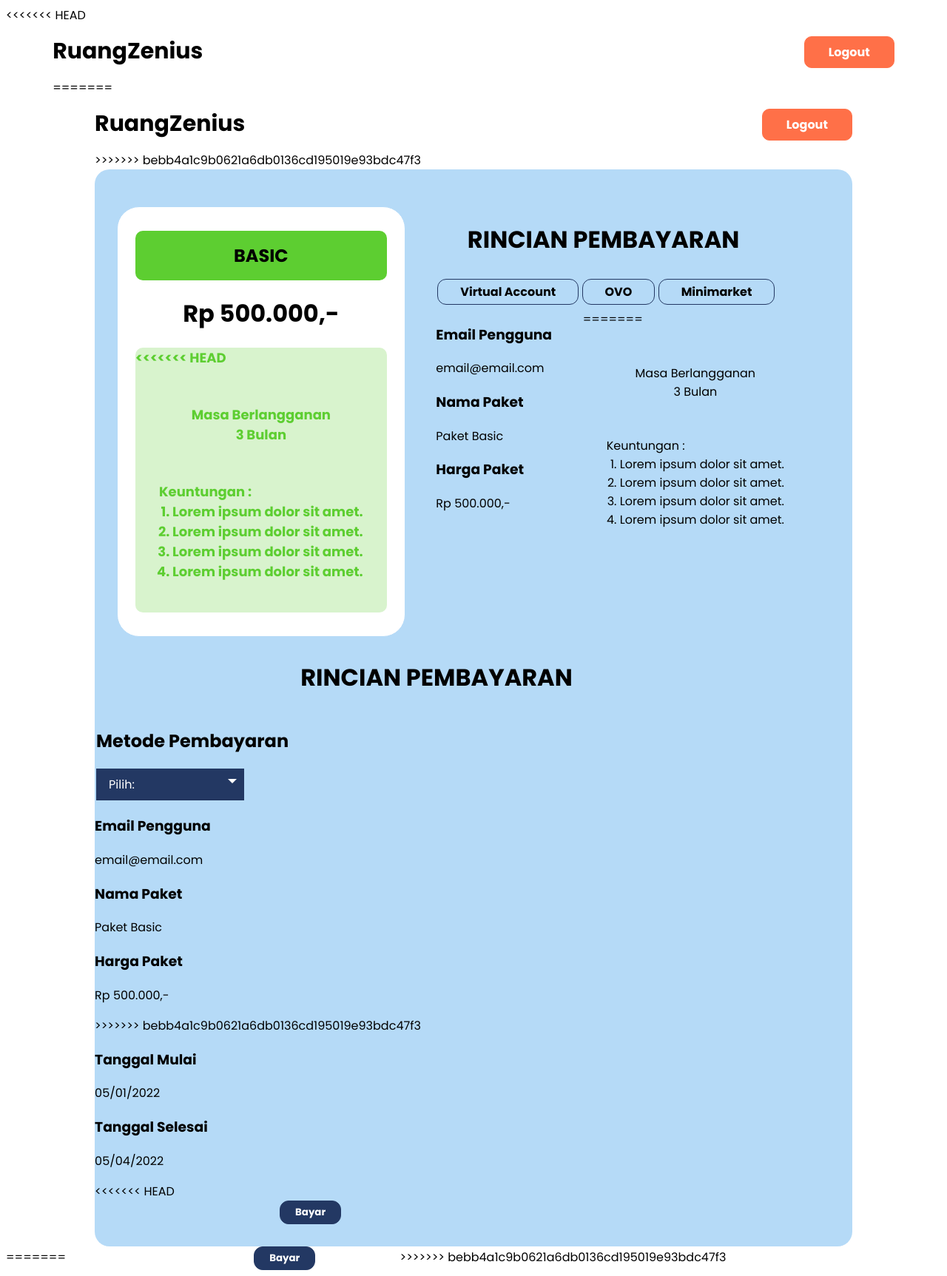
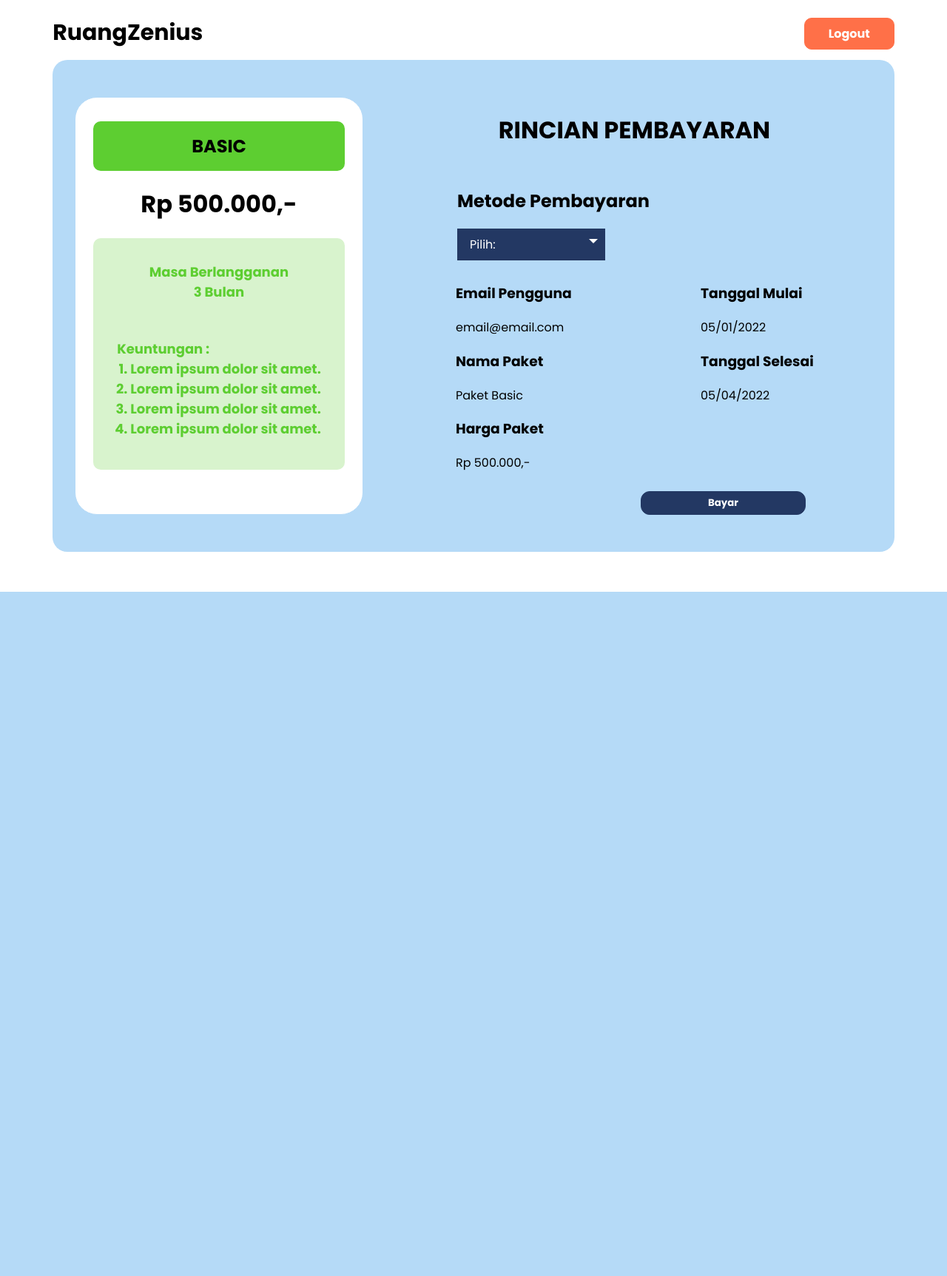
Before and after one commit to ZhafranR/Tugas-Besar-Web, a PHP site: page /pembayaran-basic.php in a window 1280 px wide. Shown: the whole page at 74% size. After the commit the page ends 800 px from the top, so only its background shows below. Run offline with PHP 8.4, Linux system fonts and the light colour scheme; some libraries are stand-ins or nearby versions.

Commit message:
Back-end Pembayaran basic rev

```diff
--- a/pembayaran-basic.php
+++ b/pembayaran-basic.php
@@ -1,41 +1,5 @@
 <!DOCTYPE html>
 <html lang="en">
-<<<<<<< HEAD
-
-<head>
-    <meta charset="UTF-8" />
-    <meta http-equiv="X-UA-Compatible" content="IE=edge" />
-    <meta name="viewport" content="width=device-width, initial-scale=1.0" />
-    <!-- CSS -->
-    <link rel="stylesheet" href="assets/css/style_pembayaran.css" />
-    <!-- Font -->
-    <link rel="preconnect" href="https://fonts.googleapis.com" />
-    <link rel="preconnect" href="https://fonts.gstatic.com" crossorigin />
-    <link href="https://fonts.googleapis.com/css2?family=Poppins:ital,wght@0,100;0,200;0,300;0,400;0,500;0,600;0,700;0,800;0,900;1,100;1,200;1,300;1,400;1,500;1,600;1,700;1,800;1,900&display=swap" rel="stylesheet" />
-    <title>Pembayaran</title>
-</head>
-
-<body>
-    <!-- navbar -->
-    <nav class="navbar">
-        <div class="container">
-            <div class="topnav" id="myTopnav">
-                <a class="navbar-title" href="index.html"> RuangZenius </a>
-                <ul class="navbar-nav ms-auto" style="float: right">
-                    <li class="nav-item">
-                        <a class="nav-link btn btn-primary btn-navbar" href="index.html">Logout</a>
-                    </li>
-                </ul>
-                <a href="javascript:void(0);" class="icon" onclick="myFunction()">
-                    <i class="fa fa-bars"></i>
-                </a>
-            </div>
-        </div>
-    </nav>
-    <!-- end of navbar -->
-    <!--content-->
-    <div class="container mt-4">
-=======
   <head>
     <meta charset="UTF-8" />
     <meta http-equiv="X-UA-Compatible" content="IE=edge" />
@@ -246,121 +210,11 @@
     margin-left: 250px;
     margin-right: 110px;
 }
-
-
-    </style>
-
-    <!-- Font -->
-    <link rel="preconnect" href="https://fonts.googleapis.com" />
-    <link rel="preconnect" href="https://fonts.gstatic.com" crossorigin />
-    <link
-      href="https://fonts.googleapis.com/css2?family=Poppins:ital,wght@0,100;0,200;0,300;0,400;0,500;0,600;0,700;0,800;0,900;1,100;1,200;1,300;1,400;1,500;1,600;1,700;1,800;1,900&display=swap"
-      rel="stylesheet"
-    />
-    <title>Pembayaran</title>
-</head>
-<body>
-     <!-- navbar -->
-     <nav class="navbar">
-        <div class="container">
-          <div class="topnav" id="myTopnav">
-            <a class="navbar-title" href="index.html"> RuangZenius </a>
-            <ul class="navbar-nav ms-auto" style="float: right">
-              <li class="nav-item">
-                <a class="nav-link btn btn-primary btn-navbar" href="index.html">Logout</a>
-              </li>
-            </ul>
-            <a href="javascript:void(0);" class="icon" onclick="myFunction()">
-              <i class="fa fa-bars"></i>
-            </a>
-          </div>
-        </div>
-      </nav>
-      <!-- end of navbar -->
-
-      <!--content-->
-      <div class="container mt-4">
->>>>>>> bebb4a1c9b0621a6db0136cd195019e93bdc47f3
-        <div class="row" style="align-content: space-between; gap: 48px;">
-            <div class="parent">
-                <div class="card">
-                    <div id="basic" class="col colborder">
-                        <h2 class="basic-header">BASIC</h2>
-                        <h1 class="basic-price">Rp 500.000,-</h1>
-                        <div class="basic-border">
-<<<<<<< HEAD
-                            <p class="basic-text">Masa Berlangganan<br>3 Bulan</p>
-                            <div class="basic-textin">
-                                <p class="basic-profit">Keuntungan : </p>
-                                <ol class="basic-list">
-                                    <li>
-                                        Lorem ipsum dolor sit amet.
-                                    </li>
-                                    <li>
-                                        Lorem ipsum dolor sit amet.
-                                    </li>
-                                    <li>
-                                        Lorem ipsum dolor sit amet.
-                                    </li>
-                                    <li>
-                                        Lorem ipsum dolor sit amet.
-                                    </li>
-                                </ol>
-                            </div>
-                        </div>
-                    </div>
-                    <!--Judul-->
-                    <div class="title">
-                        <h1>RINCIAN PEMBAYARAN</h1>
-                    </div>
-                    <div class="payment-method">
-                        <a class="pm-button" href="Pembayaran/pembayaran-credit-card.html">Virtual Account</a>
-                        <a class="pm-button" href="Pembayaran/pembayaran-ovo.html">OVO</a></li>
-                        <a class="pm-button" href="Pembayaran/pembayaran-minimarket.html">Minimarket</a>
-                    </div>
-                    <div class="form-left">
-                        <h3 class="form-text">Email Pengguna</h3>
-                        <p class="f-email" name="email">email@email.com</p>
-                        <h3 class="form-text">Nama Paket</h3>
-                        <p class="f-paket">Paket Basic</p>
-                        <h3 class="form-text">Harga Paket</h3>
-                        <p class="f-harga">Rp 500.000,-</p>
-
-                    </div>
-                    <div class="form-right">
-=======
-                          <p class="basic-text">Masa Berlangganan<br>3 Bulan</p>
-                          <div class="basic-textin" >
-                            <p class="basic-profit" >Keuntungan : </p>
-                            <ol class="basic-list">
-                              <li>
-                                Lorem ipsum dolor sit amet.
-                              </li>
-                              <li>
-                                Lorem ipsum dolor sit amet.
-                              </li>
-                              <li>
-                                Lorem ipsum dolor sit amet.
-                              </li>
-                              <li>
-                                Lorem ipsum dolor sit amet.
-                              </li>
-                            </ol>
-                          </div>
-                        </div>
-                      </div>
-                      <!--Judul-->
-                      <div class="title">
-                        <h1>RINCIAN PEMBAYARAN</h1>
-                      </div>
-                      <div class="payment-method">
-                          <style>
 /*the container must be positioned relative:*/
 .custom-select {
     position: relative;
     font-family: 'Poppins', sans-serif;
 }
-
 .custom-select select {
     display: none; /*hide original SELECT element:*/
 }
@@ -527,31 +431,10 @@
 
                       </div>
                       <div class="form-right">
->>>>>>> bebb4a1c9b0621a6db0136cd195019e93bdc47f3
                         <h3 class="form-text">Tanggal Mulai</h3>
                         <p class="f-datemulai" name="datestart">05/01/2022</p>
                         <h3 class="form-text">Tanggal Selesai</h3>
                         <p class="f-dateakhir" name="dateend">05/04/2022</p>
-<<<<<<< HEAD
-                    </div>
-                    <button class="button">Bayar</button>
-                </div>
-            </div>
-        </div>
-    </div>
-    <script>
-        function myFunction() {
-            var x = document.getElementById("myTopnav");
-            if (x.className === "topnav") {
-                x.className += " responsive";
-            } else {
-                x.className = "topnav";
-            }
-        }
-    </script>
-</body>
-
-=======
                       </div>
                         <button class="button">Bayar</button>
                         <a href="redirect"></a>
@@ -575,5 +458,4 @@
 
       </script>
 </body>
->>>>>>> bebb4a1c9b0621a6db0136cd195019e93bdc47f3
 </html>
```
Also changed, not shown: other parts of pembayaran-basic.php (+54 -4 lines). Lines whose indentation alone changed are shown as unchanged.
